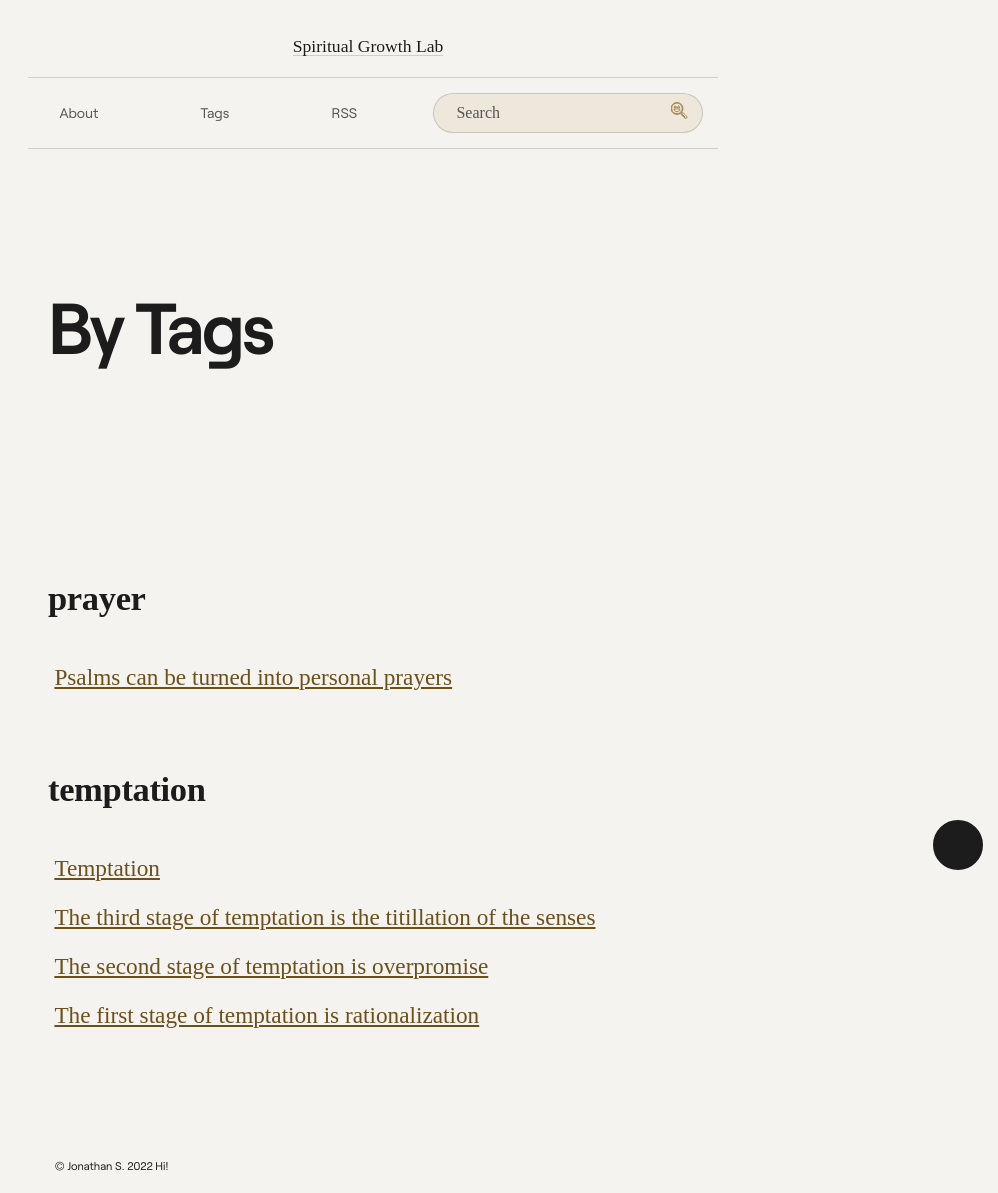
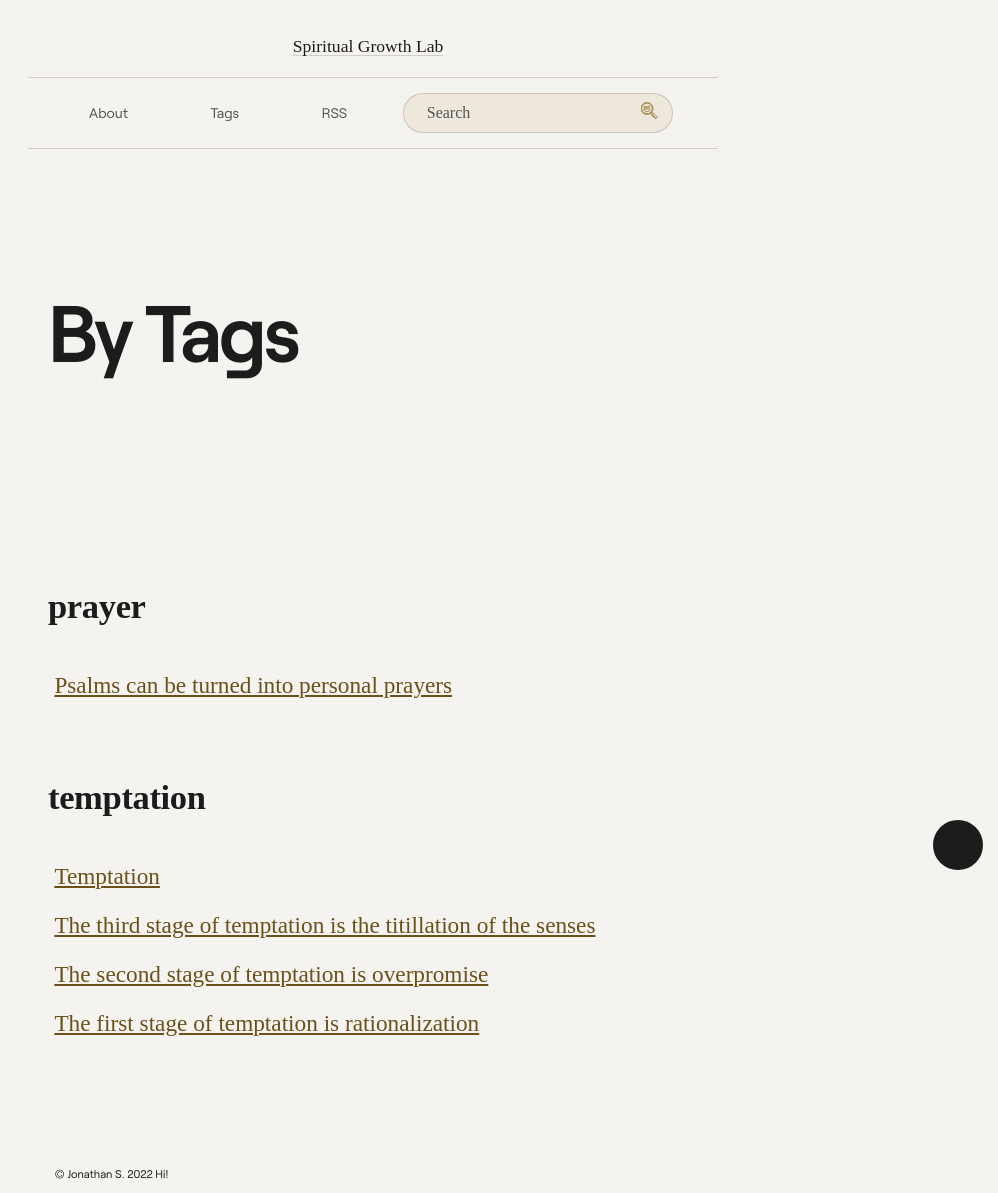
Before and after one commit to jsantiago611/digital-garden-master, a Jekyll site: the page built from tags.md, in a window 1280 px wide. Shown: the whole page, without its empty margins (282-1280 px from the left). Built offline with Jekyll 4.4.1, drawn with Linux system fonts in a browser that asks for light colours; some web fonts are replaced.

Commit message:
update h1 font size, fluid

```diff
--- a/assets/css/Style.css
+++ b/assets/css/Style.css
@@ -534,7 +534,7 @@ main {
 
 
  h1 {
-	font-size: 28px;
+	font-size: 60px;
 	font-variant-ligatures: common-ligatures;
 	font-variant-numeric: oldstyle-nums;
 	font-feature-settings: pnum;
@@ -551,14 +551,14 @@ main {
 
 @media(min-width: 300px)and (max-width: 1069px) {
 	 h1 {
-	font-size: calc(28px + (72 - 28) * ( 100vw - 300px) / (1070 - 300));
+	font-size: calc(60px + (80 - 60) * ( 100vw - 300px) / (1070 - 300));
 	letter-spacing: -0.04em;
 	}
 }
 
 @media(min-width: 1070px) {
 	 h1 {
-		font-size: 72px
+		font-size: 80px
 	}
 }
 
@@ -1553,7 +1553,7 @@ summary {
     display: flex;
     flex-direction: row;
     align-items: center;
-    justify-content: space-between;
+    justify-content: space-evenly;
     width: 100%;
     float: left;
     border-top: 1px solid var(--c-border);
```
